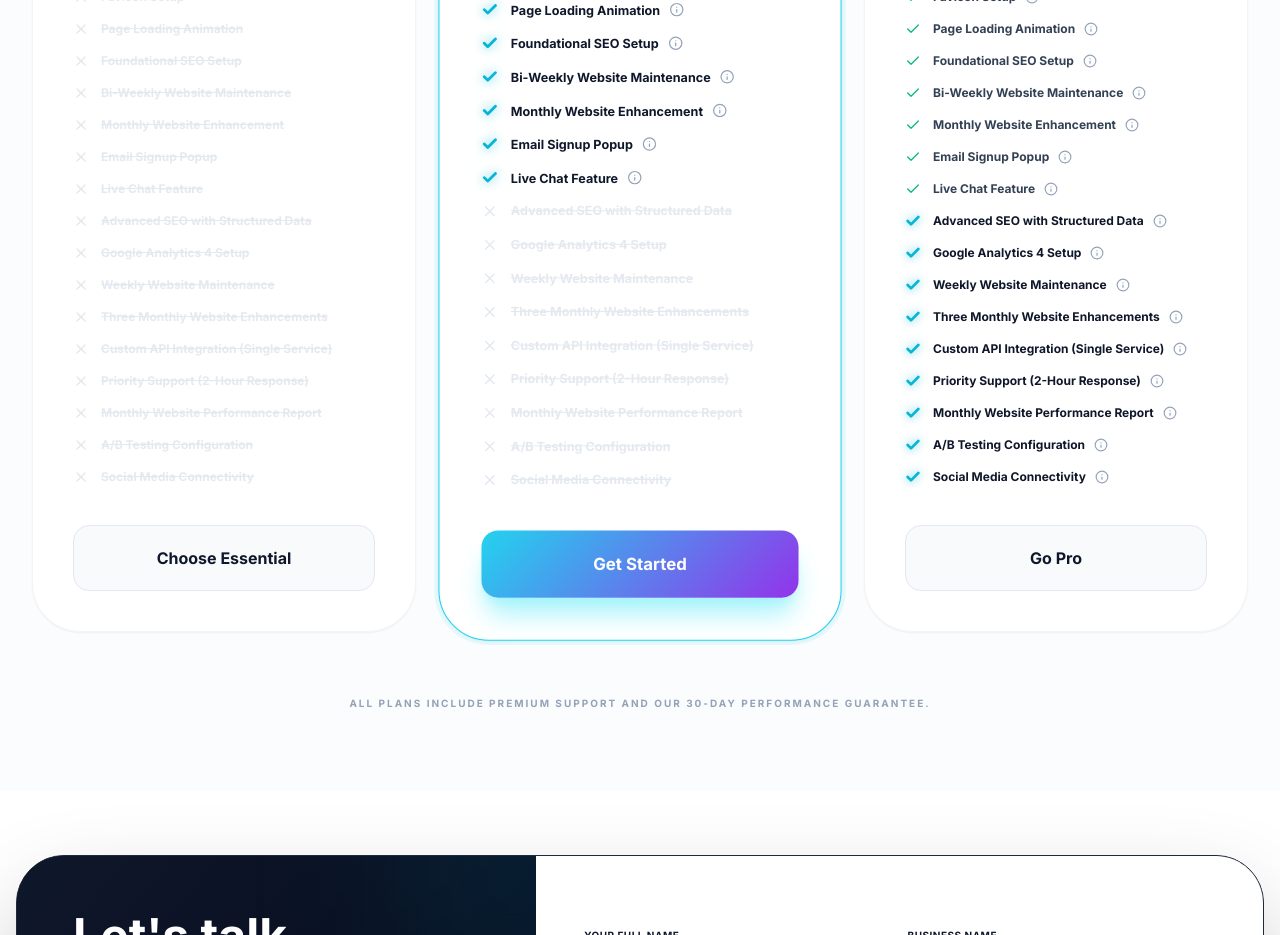
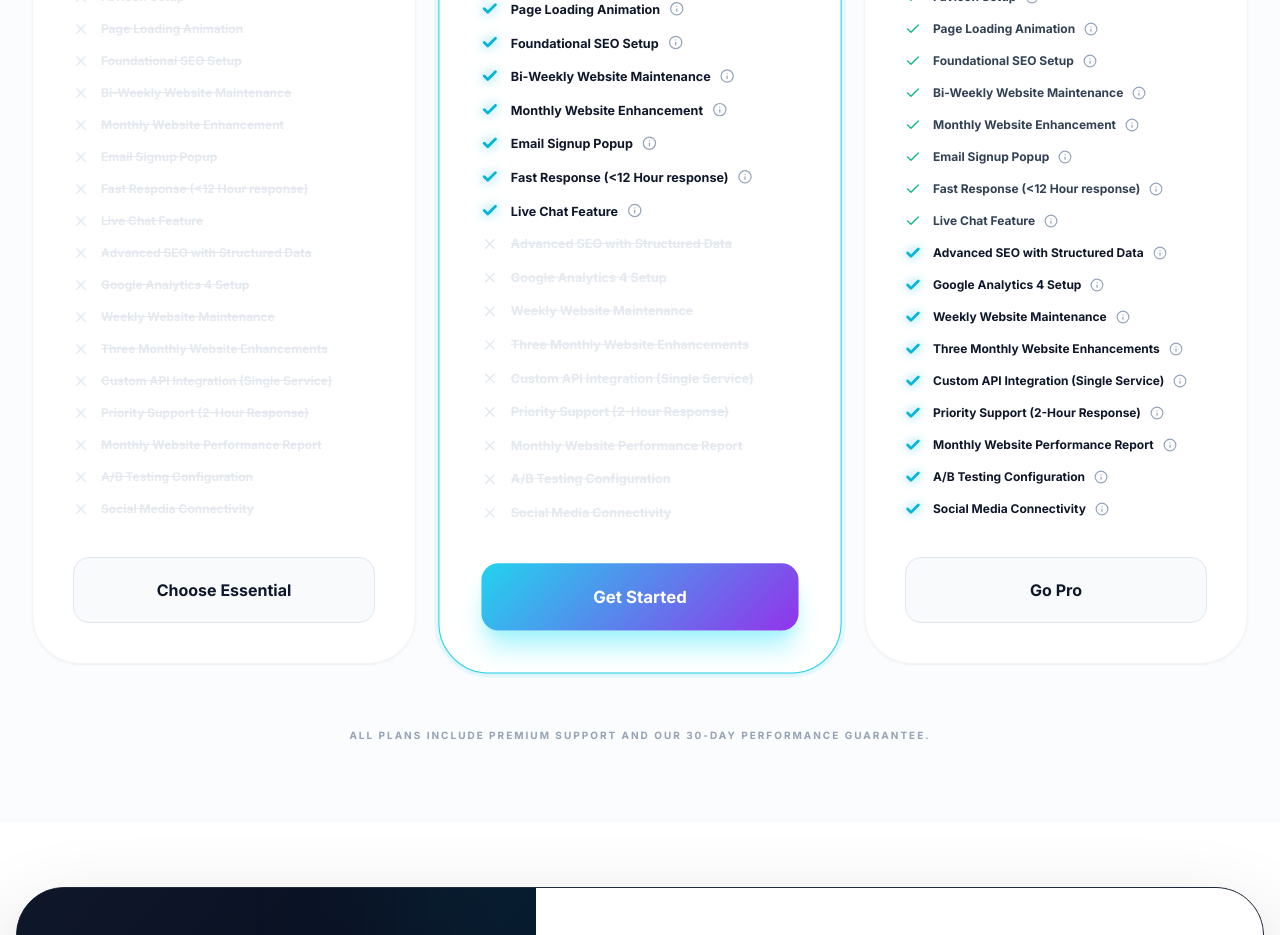
Before and after one commit to WebCore-host/webcore-site, a React (Vite) app: page / in a window 1280 px wide. Shown: the part 4980-5915 px from the top of the page. Built offline with nearby package versions, Linux system fonts and the light colour scheme.

Commit message:
Update Pricing.tsx

```diff
--- a/components/Pricing.tsx
+++ b/components/Pricing.tsx
@@ -2,7 +2,13 @@
 import React, { useState, useEffect, useRef } from 'react';
 import { Check, X, Sparkles, Zap, ShieldCheck, Rocket, Info } from 'lucide-react';
 
-const features = [
+interface FeatureItem {
+  name: string;
+  desc: string;
+  alwaysIncluded?: boolean;
+}
+
+const features: FeatureItem[] = [
   {
     name: "Tailormade Website",
     desc: "A website designed and developed specifically for your business goals, brand, and content, rather than using a generic template."
@@ -54,6 +60,10 @@ const features = [
   {
     name: "Email Signup Popup",
     desc: "A popup that collects visitor emails for newsletters, promotions, or follow-ups."
+  },
+  {
+    name: "Fast Response (<12 Hour response)",
+    desc: "Priority communication ensuring your queries are handled within a guaranteed 12-hour window for total peace of mind."
   },
   {
     name: "Live Chat Feature",
@@ -114,7 +124,7 @@ const tiers = [
     oldPrice: "349",
     price: "197",
     icon: <Sparkles className="w-6 h-6 text-cyan-500" />,
-    includedCount: 14,
+    includedCount: 15,
     popular: true,
     cta: "Get Started"
   },
@@ -124,7 +134,7 @@ const tiers = [
     oldPrice: "899",
     price: "497",
     icon: <Rocket className="w-6 h-6 text-purple-500" />,
-    includedCount: 23,
+    includedCount: 24,
     popular: false,
     cta: "Go Pro"
   }
@@ -135,7 +145,6 @@ interface PricingProps {
 }
 
 const Pricing: React.FC<PricingProps> = ({ onPlanSelect }) => {
-  // Use a string ID like "tierIdx-featureIdx" to uniquely identify which tooltip is open
   const [activeFeatureId, setActiveFeatureId] = useState<string | null>(null);
   const [isMobile, setIsMobile] = useState(false);
   const desktopTooltipRef = useRef<HTMLDivElement>(null);
@@ -258,9 +267,9 @@ const Pricing: React.FC<PricingProps> = ({ onPlanSelect }) => {
               {/* Feature List */}
               <ul className="space-y-4 mb-10">
                 {features.map((feature, fIdx) => {
-                  const isIncluded = fIdx < tier.includedCount;
+                  const isIncluded = feature.alwaysIncluded || fIdx < tier.includedCount;
                   const prevIncludedCount = tierIdx > 0 ? tiers[tierIdx - 1].includedCount : 0;
-                  const isNewToThisTier = isIncluded && fIdx >= prevIncludedCount;
+                  const isNewToThisTier = isIncluded && fIdx >= prevIncludedCount && !feature.alwaysIncluded;
                   const uniqueId = `${tierIdx}-${fIdx}`;
 
                   return (
@@ -276,7 +285,7 @@ const Pricing: React.FC<PricingProps> = ({ onPlanSelect }) => {
                       )}
 
                       <div className="flex items-center gap-1 group/item">
-                        <span className={`${!isIncluded ? 'line-through opacity-50' : ''} ${isNewToThisTier && tierIdx > 0 ? 'text-slate-900 font-black' : ''}`}>
+                        <span className={`${!isIncluded ? 'line-through opacity-50' : ''} ${isNewToThisTier && tierIdx > 0 ? 'text-slate-900 font-black' : ''} ${feature.alwaysIncluded ? 'text-cyan-700 font-black' : ''}`}>
                           {feature.name}
                         </span>
 
@@ -290,7 +299,6 @@ const Pricing: React.FC<PricingProps> = ({ onPlanSelect }) => {
                               <Info className={`w-3.5 h-3.5 ${activeFeatureId === uniqueId ? 'text-cyan-500' : ''}`} />
                             </button>
 
-                            {/* Desktop Tooltip - anchored per specific icon instance */}
                             {!isMobile && activeFeatureId === uniqueId && (
                               <div
                                 ref={desktopTooltipRef}
@@ -323,13 +331,11 @@ const Pricing: React.FC<PricingProps> = ({ onPlanSelect }) => {
           ))}
         </div>
 
-        {/* Small Note */}
         <p className="mt-16 text-center text-slate-400 text-[10px] font-black uppercase tracking-[0.2em]">
           All plans include premium support and our 30-day performance guarantee.
         </p>
       </div>
 
-      {/* Mobile Bottom Sheet */}
       {isMobile && activeFeatureId !== null && (() => {
         const [tIdx, fIdx] = activeFeatureId.split('-').map(Number);
         const feature = features[fIdx];
```
